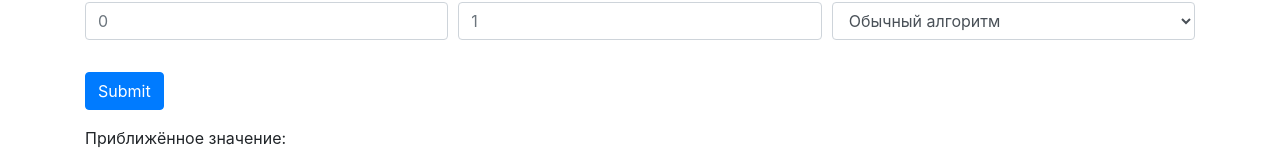
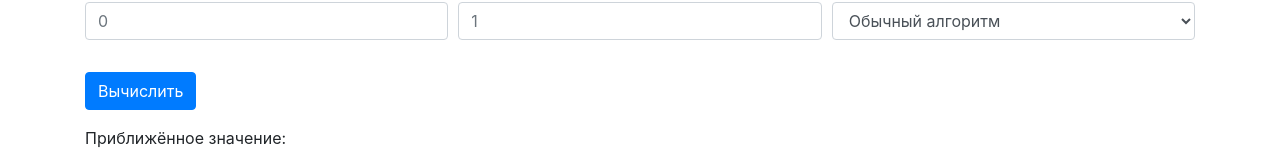
Before and after one commit to What1slove/Monte-Karlo, a website: page Frontend12/wwwroot/Index.html in a window 1280 px wide. Shown: the part 386-548 px from the top of the page. Drawn offline with Linux system fonts and the light colour scheme.

Commit message:
Исправленна ошибка в тексте кнопки

```diff
--- a/Frontend12/wwwroot/Index.html
+++ b/Frontend12/wwwroot/Index.html
@@ -89,7 +89,7 @@
                 </div>
             </div>
             <p id="alertfield" class="text-danger"></p>
-            <p id="result-button" class="btn btn-primary">Submit</p>
+            <p id="result-button" class="btn btn-primary">Вычислить</p>
         </form>
         <p id="answer">Приближённое значение: </p>
 
```
